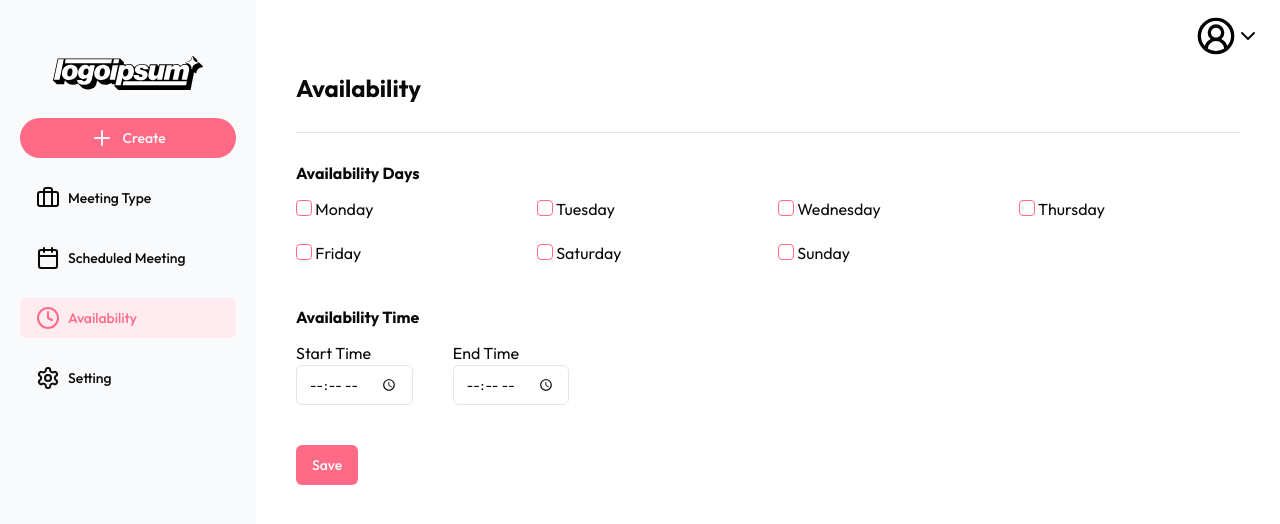
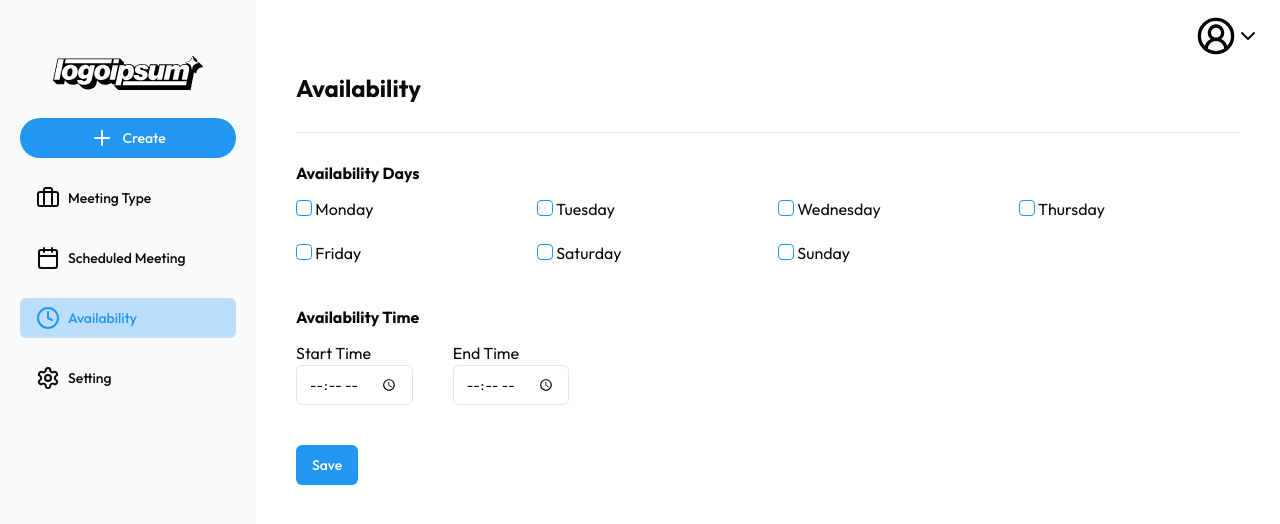
Before and after one commit to itsarasib/appiontment-app, a Next.js app: page /dashboard/availability in a window 1280 px wide. Shown: the top 524 px of the page. Built offline with nearby package versions, Linux system fonts and the light colour scheme; no server answers.

Commit message:
fix: multiple date selection

```diff
--- a/app/(routes)/[business]/_components/MeetingTimeDateSelection.tsx
+++ b/app/(routes)/[business]/_components/MeetingTimeDateSelection.tsx
@@ -182,8 +182,9 @@ const MeetingTimeDateSelection: React.FC<MeetingTimeDateSelectionProps> = ({
               </h2>
               <h2 className="flex gap-2">
                 <CalendarCheck />
-                {format(date as Date, "PPP")}
+                {date ? format(date, "PPP") : "No date selected"}
               </h2>
+
               <h2 className="flex gap-2">
                 <Timer />
                 {selectedTime ? (
--- a/app/(routes)/dashboard/scheduled-meeting/_component/ScheduledMeetingList.tsx
+++ b/app/(routes)/dashboard/scheduled-meeting/_component/ScheduledMeetingList.tsx
@@ -58,12 +58,6 @@ const ScheduledMeetingList: React.FC<ScheduledMeetingListProps> = ({
           </Accordion>
         ))}
     </div>
-
-    //   <div>
-    //       {meetingList && meetingList.map((meeting, index) => (
-
-    //       ))}
-    //   </div>
   );
 };
 
--- a/tailwind.config.ts
+++ b/tailwind.config.ts
@@ -24,16 +24,29 @@ const config = {
         ring: "hsl(var(--ring))",
         background: "hsl(var(--background))",
         foreground: "hsl(var(--foreground))",
+        // primary: {
+        //   DEFAULT: "#FF6B86",
+        //   100: "#FFEBF0",
+        //   200: "#FFCDD4",
+        //   300: "#FFAEB7",
+        //   400: "#FF8F9A",
+        //   500: "#FF6B86",
+        //   600: "#DB4F6F",
+        //   700: "#B73358",
+        //   800: "#931741",
+        //   foreground: "hsl(var(--primary-foreground))",
+        // },
         primary: {
-          DEFAULT: "#FF6B86",
-          100: "#FFEBF0",
-          200: "#FFCDD4",
-          300: "#FFAEB7",
-          400: "#FF8F9A",
-          500: "#FF6B86",
-          600: "#DB4F6F",
-          700: "#B73358",
-          800: "#931741",
+          DEFAULT: "#2196F3",
+          100: "#BBDEFB",
+          200: "#90CAF9",
+          300: "#64B5F6",
+          400: "#42A5F5",
+          500: "#2196F3",
+          600: "#1E88E5",
+          700: "#1976D2",
+          800: "#1565C0",
+          900: "#0D47A1",
           foreground: "hsl(var(--primary-foreground))",
         },
         secondary: {
```
